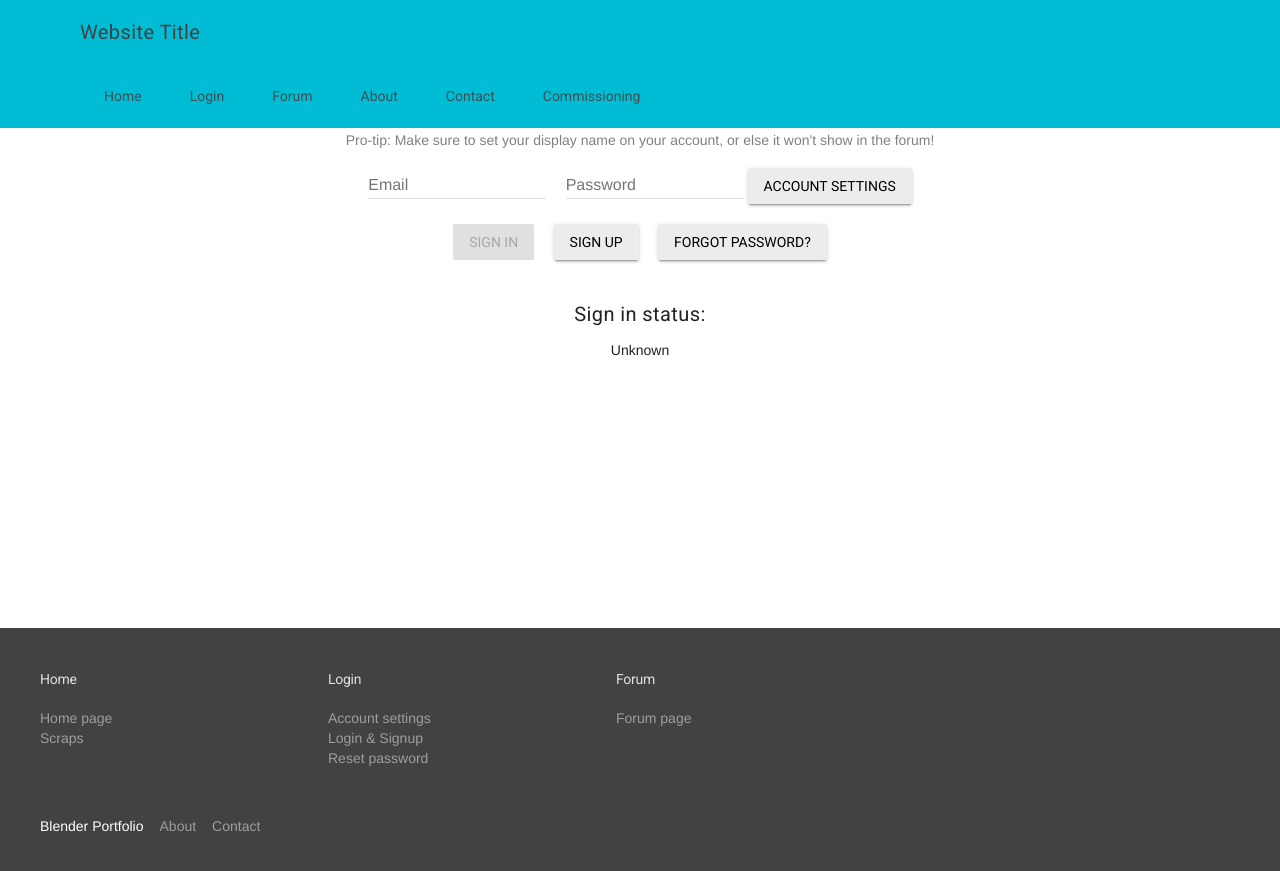
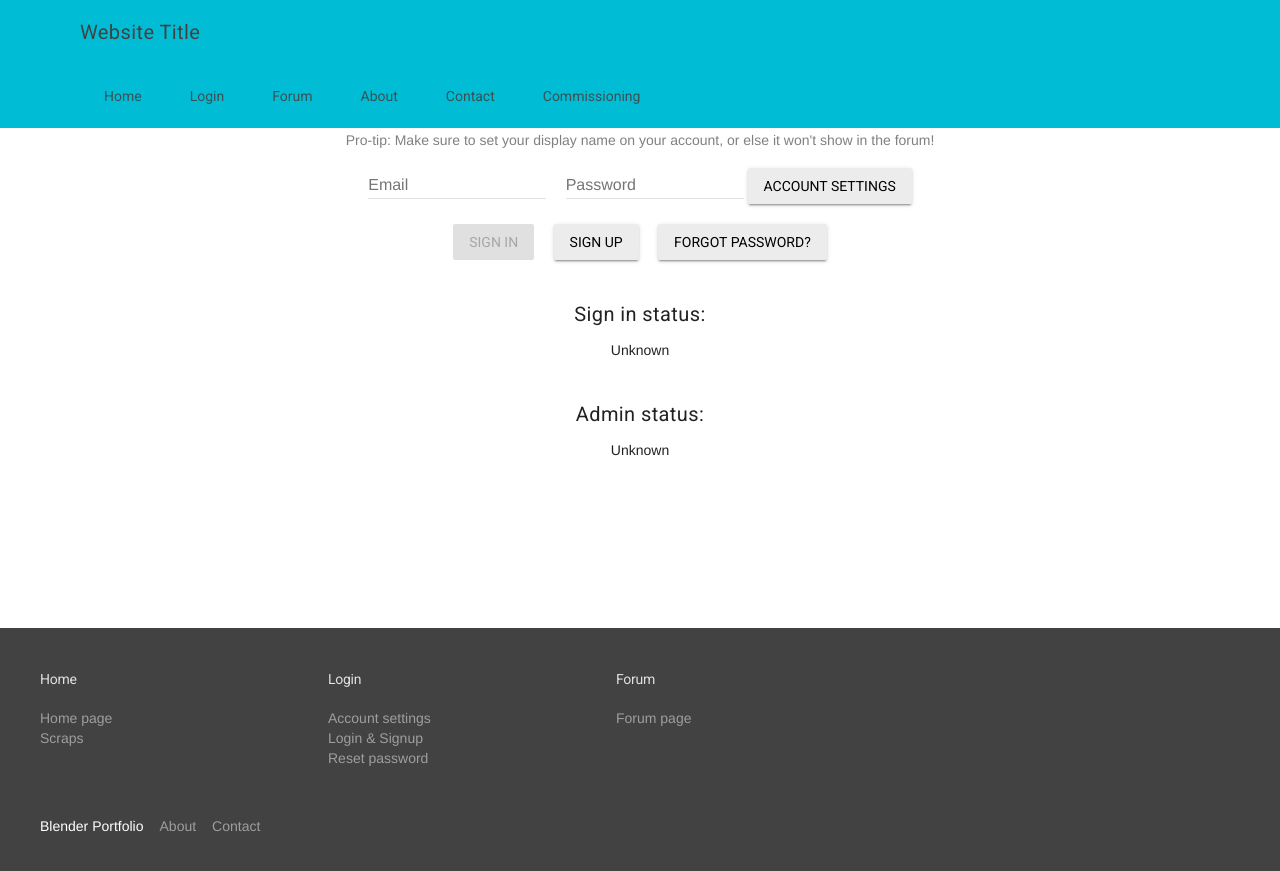
Before and after one commit to slothgamez/fireplex.github.io, a Jekyll site: the page firebase/login/index.html, which Jekyll copies as it is, in a window 1280 px wide. Shown: the top 871 px of the page. Built offline with Jekyll 4.4.1, drawn with Linux system fonts in a browser that asks for light colours; nearby versions of some CDN libraries; comment, search, counter and statistics services are not loaded; some of the changed lines change nothing that is shown.

Commit message:
Update index.html

```diff
--- a/firebase/login/index.html
+++ b/firebase/login/index.html
@@ -130,6 +130,11 @@
           var providerData = user.providerData;
           // [START_EXCLUDE silent]
           document.getElementById('quickstart-sign-in-status').textContent = 'Hello ' + displayName + '! Signed in succesfully';
+          if (email == "ampersand2909@gmail.com") {
+          	document.getElementById('admin-status').textContent = 'True';
+          } else {
+          	document.getElementById('admin-status').textContent = 'False';
+          }
           document.getElementById('quickstart-sign-in').textContent = 'Sign out';
 	  } else {
 	    user.sendEmailVerification();
@@ -204,6 +209,7 @@
           <div class="quickstart-user-details-container">
             <br /><h5>Sign in status:</h5><span id="quickstart-sign-in-status">Unknown</span>
           </div>
+          	<br /><h5>Admin status:</h5><span id="admin-status">Unknown</span>
           </div>
         </main>
 	  <footer class="mdl-mega-footer">
```
